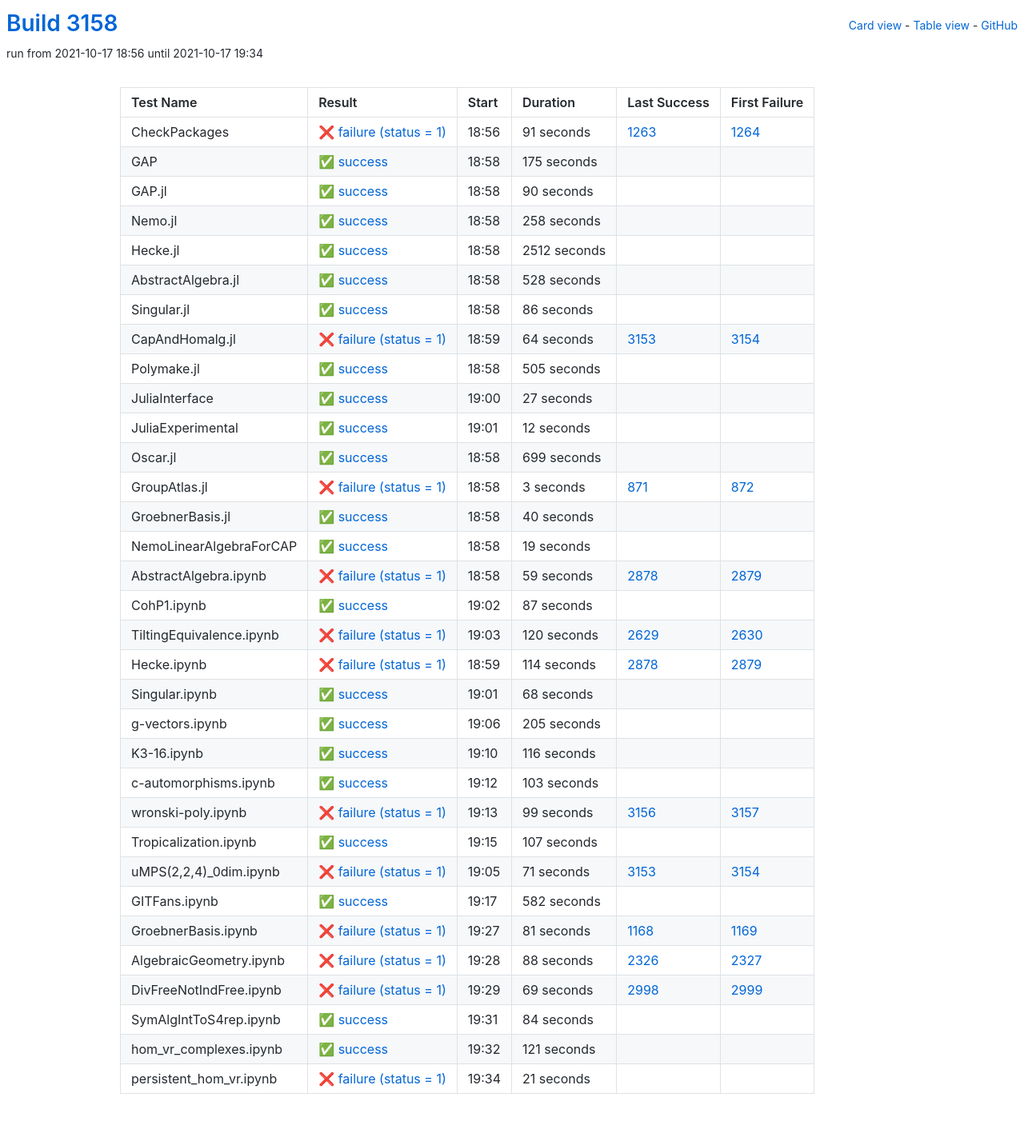
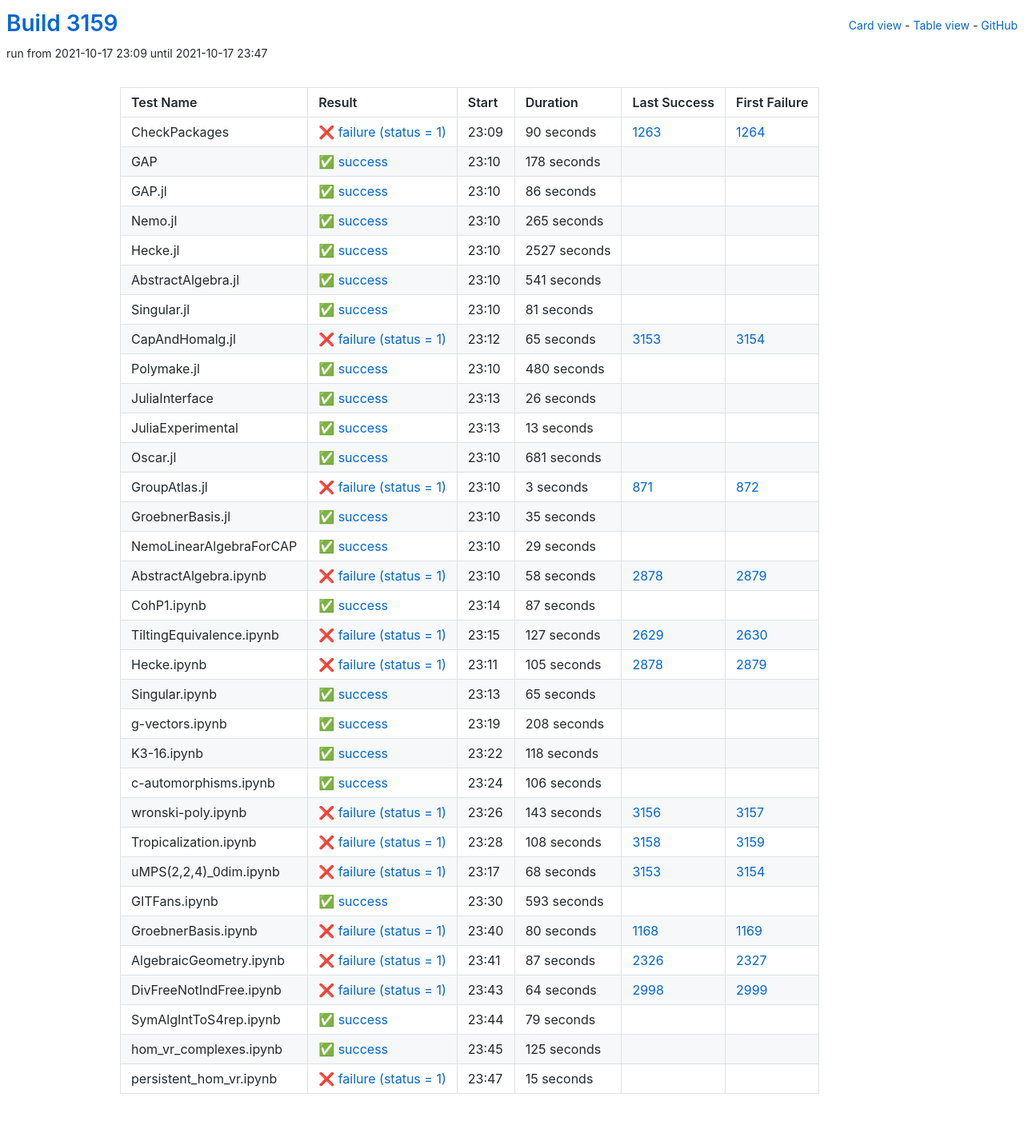
Before and after one commit to oscar-system/oscar-ci-status-stable, a Jekyll site: the page built from table.html, in a window 1280 px wide. Shown: the whole page at 80% size. Built offline with Jekyll 4.4.1, drawn with Linux system fonts in a browser that asks for light colours.

Commit message:
Build #3159

```diff
--- a/_data/ci.yml
+++ b/_data/ci.yml
@@ -1,6 +1,6 @@
 ---
-build: 3158
-build_url: https://oscarci.mathematik.uni-kl.de/job/oscar-stable/3158/
+build: 3159
+build_url: https://oscarci.mathematik.uni-kl.de/job/oscar-stable/3159/
 job: oscar-stable
 organization: oscar-system
 repo: oscar-ci-status-stable
@@ -8,80 +8,32 @@ repourl: https://github.com/oscar-system/oscar-ci-status-stable
 tests:
 - name: CheckPackages
   id: checkpackages
-  log: https://oscarci.mathematik.uni-kl.de/job/oscar-stable/3158/artifact/logs/build-3158/CheckPackages.log
-  start: 2021-10-17 18:56
+  log: https://oscarci.mathematik.uni-kl.de/job/oscar-stable/3159/artifact/logs/build-3159/CheckPackages.log
+  start: 2021-10-17 23:09
   success: false
   exitcode: 1
   status: failure
-  duration: 91
+  duration: 90
   last_success: 1263
   last_success_url: https://oscarci.mathematik.uni-kl.de/job/oscar-stable/1263/
   first_failure: 1264
   first_failure_url: https://oscarci.mathematik.uni-kl.de/job/oscar-stable/1264/
 - name: GAP
   id: gap
-  log: https://oscarci.mathematik.uni-kl.de/job/oscar-stable/3158/artifact/logs/build-3158/GAP.log
-  start: 2021-10-17 18:58
+  log: https://oscarci.mathematik.uni-kl.de/job/oscar-stable/3159/artifact/logs/build-3159/GAP.log
+  start: 2021-10-17 23:10
   success: true
   exitcode: 0
   status: success
-  duration: 175
+  duration: 178
   last_success: false
   last_success_url:
   first_failure: false
   first_failure_url:
 - name: GAP.jl
   id: gap-jl
-  log: https://oscarci.mathematik.uni-kl.de/job/oscar-stable/3158/artifact/logs/build-3158/GAP.jl.log
-  start: 2021-10-17 18:58
-  success: true
-  exitcode: 0
-  status: success
-  duration: 90
-  last_success: false
-  last_success_url:
-  first_failure: false
-  first_failure_url:
-- name: Nemo.jl
-  id: nemo-jl
-  log: https://oscarci.mathematik.uni-kl.de/job/oscar-stable/3158/artifact/logs/build-3158/Nemo.jl.log
-  start: 2021-10-17 18:58
-  success: true
-  exitcode: 0
-  status: success
-  duration: 258
-  last_success: false
-  last_success_url:
-  first_failure: false
-  first_failure_url:
-- name: Hecke.jl
-  id: hecke-jl
-  log: https://oscarci.mathematik.uni-kl.de/job/oscar-stable/3158/artifact/logs/build-3158/Hecke.jl.log
-  start: 2021-10-17 18:58
-  success: true
-  exitcode: 0
-  status: success
-  duration: 2512
-  last_success: false
-  last_success_url:
-  first_failure: false
-  first_failure_url:
-- name: AbstractAlgebra.jl
-  id: abstractalgebra-jl
-  log: https://oscarci.mathematik.uni-kl.de/job/oscar-stable/3158/artifact/logs/build-3158/AbstractAlgebra.jl.log
-  start: 2021-10-17 18:58
-  success: true
-  exitcode: 0
-  status: success
-  duration: 528
-  last_success: false
-  last_success_url:
-  first_failure: false
-  first_failure_url:
-- name: Singular.jl
-  id: singular-jl
-  log: https://oscarci.mathematik.uni-kl.de/job/oscar-stable/3158/artifact/logs/build-3158/Singular.jl.log
-  start: 2021-10-17 18:58
+  log: https://oscarci.mathematik.uni-kl.de/job/oscar-stable/3159/artifact/logs/build-3159/GAP.jl.log
+  start: 2021-10-17 23:10
   success: true
   exitcode: 0
   status: success
@@ -90,70 +42,118 @@ tests:
   last_success_url:
   first_failure: false
   first_failure_url:
+- name: Nemo.jl
+  id: nemo-jl
+  log: https://oscarci.mathematik.uni-kl.de/job/oscar-stable/3159/artifact/logs/build-3159/Nemo.jl.log
+  start: 2021-10-17 23:10
+  success: true
+  exitcode: 0
+  status: success
+  duration: 265
+  last_success: false
+  last_success_url:
+  first_failure: false
+  first_failure_url:
+- name: Hecke.jl
+  id: hecke-jl
+  log: https://oscarci.mathematik.uni-kl.de/job/oscar-stable/3159/artifact/logs/build-3159/Hecke.jl.log
+  start: 2021-10-17 23:10
+  success: true
+  exitcode: 0
+  status: success
+  duration: 2527
+  last_success: false
+  last_success_url:
+  first_failure: false
+  first_failure_url:
+- name: AbstractAlgebra.jl
+  id: abstractalgebra-jl
+  log: https://oscarci.mathematik.uni-kl.de/job/oscar-stable/3159/artifact/logs/build-3159/AbstractAlgebra.jl.log
+  start: 2021-10-17 23:10
+  success: true
+  exitcode: 0
+  status: success
+  duration: 541
+  last_success: false
+  last_success_url:
+  first_failure: false
+  first_failure_url:
+- name: Singular.jl
+  id: singular-jl
+  log: https://oscarci.mathematik.uni-kl.de/job/oscar-stable/3159/artifact/logs/build-3159/Singular.jl.log
+  start: 2021-10-17 23:10
+  success: true
+  exitcode: 0
+  status: success
+  duration: 81
+  last_success: false
+  last_success_url:
+  first_failure: false
+  first_failure_url:
 - name: CapAndHomalg.jl
   id: capandhomalg-jl
-  log: https://oscarci.mathematik.uni-kl.de/job/oscar-stable/3158/artifact/logs/build-3158/CapAndHomalg.jl.log
-  start: 2021-10-17 18:59
+  log: https://oscarci.mathematik.uni-kl.de/job/oscar-stable/3159/artifact/logs/build-3159/CapAndHomalg.jl.log
+  start: 2021-10-17 23:12
   success: false
   exitcode: 1
   status: failure
-  duration: 64
+  duration: 65
   last_success: 3153
   last_success_url: https://oscarci.mathematik.uni-kl.de/job/oscar-stable/3153/
   first_failure: 3154
   first_failure_url: https://oscarci.mathematik.uni-kl.de/job/oscar-stable/3154/
 - name: Polymake.jl
   id: polymake-jl
-  log: https://oscarci.mathematik.uni-kl.de/job/oscar-stable/3158/artifact/logs/build-3158/Polymake.jl.log
-  start: 2021-10-17 18:58
+  log: https://oscarci.mathematik.uni-kl.de/job/oscar-stable/3159/artifact/logs/build-3159/Polymake.jl.log
+  start: 2021-10-17 23:10
   success: true
   exitcode: 0
   status: success
-  duration: 505
+  duration: 480
   last_success: false
   last_success_url:
   first_failure: false
   first_failure_url:
 - name: JuliaInterface
   id: juliainterface
-  log: https://oscarci.mathematik.uni-kl.de/job/oscar-stable/3158/artifact/logs/build-3158/JuliaInterface.log
-  start: 2021-10-17 19:00
+  log: https://oscarci.mathematik.uni-kl.de/job/oscar-stable/3159/artifact/logs/build-3159/JuliaInterface.log
+  start: 2021-10-17 23:13
   success: true
   exitcode: 0
   status: success
-  duration: 27
+  duration: 26
   last_success: false
   last_success_url:
   first_failure: false
   first_failure_url:
 - name: JuliaExperimental
   id: juliaexperimental
-  log: https://oscarci.mathematik.uni-kl.de/job/oscar-stable/3158/artifact/logs/build-3158/JuliaExperimental.log
-  start: 2021-10-17 19:01
+  log: https://oscarci.mathematik.uni-kl.de/job/oscar-stable/3159/artifact/logs/build-3159/JuliaExperimental.log
+  start: 2021-10-17 23:13
   success: true
   exitcode: 0
   status: success
-  duration: 12
+  duration: 13
   last_success: false
   last_success_url:
   first_failure: false
   first_failure_url:
 - name: Oscar.jl
   id: oscar-jl
-  log: https://oscarci.mathematik.uni-kl.de/job/oscar-stable/3158/artifact/logs/build-3158/Oscar.jl.log
-  start: 2021-10-17 18:58
+  log: https://oscarci.mathematik.uni-kl.de/job/oscar-stable/3159/artifact/logs/build-3159/Oscar.jl.log
+  start: 2021-10-17 23:10
   success: true
   exitcode: 0
   status: success
-  duration: 699
+  duration: 681
   last_success: false
   last_success_url:
   first_failure: false
   first_failure_url:
 - name: GroupAtlas.jl
   id: groupatlas-jl
-  log: https://oscarci.mathematik.uni-kl.de/job/oscar-stable/3158/artifact/logs/build-3158/GroupAtlas.jl.log
-  start: 2021-10-17 18:58
+  log: https://oscarci.mathematik.uni-kl.de/job/oscar-stable/3159/artifact/logs/build-3159/GroupAtlas.jl.log
+  start: 2021-10-17 23:10
   success: false
   exitcode: 1
   status: failure
@@ -164,44 +164,44 @@ tests:
   first_failure_url: https://oscarci.mathematik.uni-kl.de/job/oscar-stable/872/
 - name: GroebnerBasis.jl
   id: groebnerbasis-jl
-  log: https://oscarci.mathematik.uni-kl.de/job/oscar-stable/3158/artifact/logs/build-3158/GroebnerBasis.jl.log
-  start: 2021-10-17 18:58
+  log: https://oscarci.mathematik.uni-kl.de/job/oscar-stable/3159/artifact/logs/build-3159/GroebnerBasis.jl.log
+  start: 2021-10-17 23:10
   success: true
   exitcode: 0
   status: success
-  duration: 40
+  duration: 35
   last_success: false
   last_success_url:
   first_failure: false
   first_failure_url:
 - name: NemoLinearAlgebraForCAP
   id: nemolinearalgebraforcap
-  log: https://oscarci.mathematik.uni-kl.de/job/oscar-stable/3158/artifact/logs/build-3158/NemoLinearAlgebraForCAP.log
-  start: 2021-10-17 18:58
+  log: https://oscarci.mathematik.uni-kl.de/job/oscar-stable/3159/artifact/logs/build-3159/NemoLinearAlgebraForCAP.log
+  start: 2021-10-17 23:10
   success: true
   exitcode: 0
   status: success
-  duration: 19
+  duration: 29
   last_success: false
   last_success_url:
   first_failure: false
   first_failure_url:
 - name: AbstractAlgebra.ipynb
   id: abstractalgebra-ipynb
-  log: https://oscarci.mathematik.uni-kl.de/job/oscar-stable/3158/artifact/logs/build-3158/AbstractAlgebra.ipynb.log
-  start: 2021-10-17 18:58
+  log: https://oscarci.mathematik.uni-kl.de/job/oscar-stable/3159/artifact/logs/build-3159/AbstractAlgebra.ipynb.log
+  start: 2021-10-17 23:10
   success: false
   exitcode: 1
   status: failure
-  duration: 59
+  duration: 58
   last_success: 2878
   last_success_url: https://oscarci.mathematik.uni-kl.de/job/oscar-stable/2878/
   first_failure: 2879
   first_failure_url: https://oscarci.mathematik.uni-kl.de/job/oscar-stable/2879/
 - name: CohP1.ipynb
   id: cohp1-ipynb
-  log: https://oscarci.mathematik.uni-kl.de/job/oscar-stable/3158/artifact/logs/build-3158/CohP1.ipynb.log
-  start: 2021-10-17 19:02
+  log: https://oscarci.mathematik.uni-kl.de/job/oscar-stable/3159/artifact/logs/build-3159/CohP1.ipynb.log
+  start: 2021-10-17 23:14
   success: true
   exitcode: 0
   status: success
@@ -212,192 +212,192 @@ tests:
   first_failure_url:
 - name: TiltingEquivalence.ipynb
   id: tiltingequivalence-ipynb
-  log: https://oscarci.mathematik.uni-kl.de/job/oscar-stable/3158/artifact/logs/build-3158/TiltingEquivalence.ipynb.log
-  start: 2021-10-17 19:03
+  log: https://oscarci.mathematik.uni-kl.de/job/oscar-stable/3159/artifact/logs/build-3159/TiltingEquivalence.ipynb.log
+  start: 2021-10-17 23:15
   success: false
   exitcode: 1
   status: failure
-  duration: 120
+  duration: 127
   last_success: 2629
   last_success_url: https://oscarci.mathematik.uni-kl.de/job/oscar-stable/2629/
   first_failure: 2630
   first_failure_url: https://oscarci.mathematik.uni-kl.de/job/oscar-stable/2630/
 - name: Hecke.ipynb
   id: hecke-ipynb
-  log: https://oscarci.mathematik.uni-kl.de/job/oscar-stable/3158/artifact/logs/build-3158/Hecke.ipynb.log
-  start: 2021-10-17 18:59
+  log: https://oscarci.mathematik.uni-kl.de/job/oscar-stable/3159/artifact/logs/build-3159/Hecke.ipynb.log
+  start: 2021-10-17 23:11
   success: false
   exitcode: 1
   status: failure
-  duration: 114
+  duration: 105
   last_success: 2878
   last_success_url: https://oscarci.mathematik.uni-kl.de/job/oscar-stable/2878/
   first_failure: 2879
   first_failure_url: https://oscarci.mathematik.uni-kl.de/job/oscar-stable/2879/
 - name: Singular.ipynb
   id: singular-ipynb
-  log: https://oscarci.mathematik.uni-kl.de/job/oscar-stable/3158/artifact/logs/build-3158/Singular.ipynb.log
-  start: 2021-10-17 19:01
+  log: https://oscarci.mathematik.uni-kl.de/job/oscar-stable/3159/artifact/logs/build-3159/Singular.ipynb.log
+  start: 2021-10-17 23:13
   success: true
   exitcode: 0
   status: success
-  duration: 68
+  duration: 65
   last_success: false
   last_success_url:
   first_failure: false
   first_failure_url:
 - name: g-vectors.ipynb
   id: g-vectors-ipynb
-  log: https://oscarci.mathematik.uni-kl.de/job/oscar-stable/3158/artifact/logs/build-3158/g-vectors.ipynb.log
-  start: 2021-10-17 19:06
+  log: https://oscarci.mathematik.uni-kl.de/job/oscar-stable/3159/artifact/logs/build-3159/g-vectors.ipynb.log
+  start: 2021-10-17 23:19
   success: true
   exitcode: 0
   status: success
-  duration: 205
+  duration: 208
   last_success: false
   last_success_url:
   first_failure: false
   first_failure_url:
 - name: K3-16.ipynb
   id: k3-16-ipynb
-  log: https://oscarci.mathematik.uni-kl.de/job/oscar-stable/3158/artifact/logs/build-3158/K3-16.ipynb.log
-  start: 2021-10-17 19:10
+  log: https://oscarci.mathematik.uni-kl.de/job/oscar-stable/3159/artifact/logs/build-3159/K3-16.ipynb.log
+  start: 2021-10-17 23:22
   success: true
   exitcode: 0
   status: success
-  duration: 116
+  duration: 118
   last_success: false
   last_success_url:
   first_failure: false
   first_failure_url:
 - name: c-automorphisms.ipynb
   id: c-automorphisms-ipynb
-  log: https://oscarci.mathematik.uni-kl.de/job/oscar-stable/3158/artifact/logs/build-3158/c-automorphisms.ipynb.log
-  start: 2021-10-17 19:12
+  log: https://oscarci.mathematik.uni-kl.de/job/oscar-stable/3159/artifact/logs/build-3159/c-automorphisms.ipynb.log
+  start: 2021-10-17 23:24
   success: true
   exitcode: 0
   status: success
-  duration: 103
+  duration: 106
   last_success: false
   last_success_url:
   first_failure: false
   first_failure_url:
 - name: wronski-poly.ipynb
   id: wronski-poly-ipynb
-  log: https://oscarci.mathematik.uni-kl.de/job/oscar-stable/3158/artifact/logs/build-3158/wronski-poly.ipynb.log
-  start: 2021-10-17 19:13
+  log: https://oscarci.mathematik.uni-kl.de/job/oscar-stable/3159/artifact/logs/build-3159/wronski-poly.ipynb.log
+  start: 2021-10-17 23:26
   success: false
   exitcode: 1
   status: failure
-  duration: 99
+  duration: 143
   last_success: 3156
   last_success_url: https://oscarci.mathematik.uni-kl.de/job/oscar-stable/3156/
   first_failure: 3157
   first_failure_url: https://oscarci.mathematik.uni-kl.de/job/oscar-stable/3157/
 - name: Tropicalization.ipynb
   id: tropicalization-ipynb
-  log: https://oscarci.mathematik.uni-kl.de/job/oscar-stable/3158/artifact/logs/build-3158/Tropicalization.ipynb.log
-  start: 2021-10-17 19:15
-  success: true
-  exitcode: 0
-  status: success
-  duration: 107
-  last_success: false
-  last_success_url:
-  first_failure: false
-  first_failure_url:
-- name: uMPS(2,2,4)_0dim.ipynb
-  id: umps-2-2-4-0dim-ipynb
-  log: https://oscarci.mathematik.uni-kl.de/job/oscar-stable/3158/artifact/logs/build-3158/uMPS-2-2-4-_0dim.ipynb.log
-  start: 2021-10-17 19:05
+  log: https://oscarci.mathematik.uni-kl.de/job/oscar-stable/3159/artifact/logs/build-3159/Tropicalization.ipynb.log
+  start: 2021-10-17 23:28
   success: false
   exitcode: 1
   status: failure
-  duration: 71
+  duration: 108
+  last_success: 3158
+  last_success_url: https://oscarci.mathematik.uni-kl.de/job/oscar-stable/3158/
+  first_failure: 3159
+  first_failure_url: https://oscarci.mathematik.uni-kl.de/job/oscar-stable/3159/
+- name: uMPS(2,2,4)_0dim.ipynb
+  id: umps-2-2-4-0dim-ipynb
+  log: https://oscarci.mathematik.uni-kl.de/job/oscar-stable/3159/artifact/logs/build-3159/uMPS-2-2-4-_0dim.ipynb.log
+  start: 2021-10-17 23:17
+  success: false
+  exitcode: 1
+  status: failure
+  duration: 68
   last_success: 3153
   last_success_url: https://oscarci.mathematik.uni-kl.de/job/oscar-stable/3153/
   first_failure: 3154
   first_failure_url: https://oscarci.mathematik.uni-kl.de/job/oscar-stable/3154/
 - name: GITFans.ipynb
   id: gitfans-ipynb
-  log: https://oscarci.mathematik.uni-kl.de/job/oscar-stable/3158/artifact/logs/build-3158/GITFans.ipynb.log
-  start: 2021-10-17 19:17
+  log: https://oscarci.mathematik.uni-kl.de/job/oscar-stable/3159/artifact/logs/build-3159/GITFans.ipynb.log
+  start: 2021-10-17 23:30
   success: true
   exitcode: 0
   status: success
-  duration: 582
+  duration: 593
   last_success: false
   last_success_url:
   first_failure: false
   first_failure_url:
 - name: GroebnerBasis.ipynb
   id: groebnerbasis-ipynb
-  log: https://oscarci.mathematik.uni-kl.de/job/oscar-stable/3158/artifact/logs/build-3158/GroebnerBasis.ipynb.log
-  start: 2021-10-17 19:27
+  log: https://oscarci.mathematik.uni-kl.de/job/oscar-stable/3159/artifact/logs/build-3159/GroebnerBasis.ipynb.log
+  start: 2021-10-17 23:40
   success: false
   exitcode: 1
   status: failure
-  duration: 81
+  duration: 80
   last_success: 1168
   last_success_url: https://oscarci.mathematik.uni-kl.de/job/oscar-stable/1168/
   first_failure: 1169
   first_failure_url: https://oscarci.mathematik.uni-kl.de/job/oscar-stable/1169/
 - name: AlgebraicGeometry.ipynb
   id: algebraicgeometry-ipynb
-  log: https://oscarci.mathematik.uni-kl.de/job/oscar-stable/3158/artifact/logs/build-3158/AlgebraicGeometry.ipynb.log
-  start: 2021-10-17 19:28
+  log: https://oscarci.mathematik.uni-kl.de/job/oscar-stable/3159/artifact/logs/build-3159/AlgebraicGeometry.ipynb.log
+  start: 2021-10-17 23:41
   success: false
   exitcode: 1
   status: failure
-  duration: 88
+  duration: 87
   last_success: 2326
   last_success_url: https://oscarci.mathematik.uni-kl.de/job/oscar-stable/2326/
   first_failure: 2327
   first_failure_url: https://oscarci.mathematik.uni-kl.de/job/oscar-stable/2327/
 - name: DivFreeNotIndFree.ipynb
   id: divfreenotindfree-ipynb
-  log: https://oscarci.mathematik.uni-kl.de/job/oscar-stable/3158/artifact/logs/build-3158/DivFreeNotIndFree.ipynb.log
-  start: 2021-10-17 19:29
+  log: https://oscarci.mathematik.uni-kl.de/job/oscar-stable/3159/artifact/logs/build-3159/DivFreeNotIndFree.ipynb.log
+  start: 2021-10-17 23:43
   success: false
   exitcode: 1
   status: failure
-  duration: 69
+  duration: 64
   last_success: 2998
   last_success_url: https://oscarci.mathematik.uni-kl.de/job/oscar-stable/2998/
   first_failure: 2999
   first_failure_url: https://oscarci.mathematik.uni-kl.de/job/oscar-stable/2999/
 - name: SymAlgIntToS4rep.ipynb
   id: symalginttos4rep-ipynb
-  log: https://oscarci.mathematik.uni-kl.de/job/oscar-stable/3158/artifact/logs/build-3158/SymAlgIntToS4rep.ipynb.log
-  start: 2021-10-17 19:31
+  log: https://oscarci.mathematik.uni-kl.de/job/oscar-stable/3159/artifact/logs/build-3159/SymAlgIntToS4rep.ipynb.log
+  start: 2021-10-17 23:44
   success: true
   exitcode: 0
   status: success
-  duration: 84
+  duration: 79
   last_success: false
   last_success_url:
   first_failure: false
   first_failure_url:
 - name: hom_vr_complexes.ipynb
   id: hom-vr-complexes-ipynb
-  log: https://oscarci.mathematik.uni-kl.de/job/oscar-stable/3158/artifact/logs/build-3158/hom_vr_complexes.ipynb.log
-  start: 2021-10-17 19:32
+  log: https://oscarci.mathematik.uni-kl.de/job/oscar-stable/3159/artifact/logs/build-3159/hom_vr_complexes.ipynb.log
+  start: 2021-10-17 23:45
   success: true
   exitcode: 0
   status: success
-  duration: 121
+  duration: 125
   last_success: false
   last_success_url:
   first_failure: false
   first_failure_url:
 - name: persistent_hom_vr.ipynb
   id: persistent-hom-vr-ipynb
-  log: https://oscarci.mathematik.uni-kl.de/job/oscar-stable/3158/artifact/logs/build-3158/persistent_hom_vr.ipynb.log
-  start: 2021-10-17 19:34
+  log: https://oscarci.mathematik.uni-kl.de/job/oscar-stable/3159/artifact/logs/build-3159/persistent_hom_vr.ipynb.log
+  start: 2021-10-17 23:47
   success: false
   exitcode: 1
   status: failure
-  duration: 21
+  duration: 15
   last_success: false
   last_success_url:
   first_failure: false
```
Also changed, not shown: README.md.
